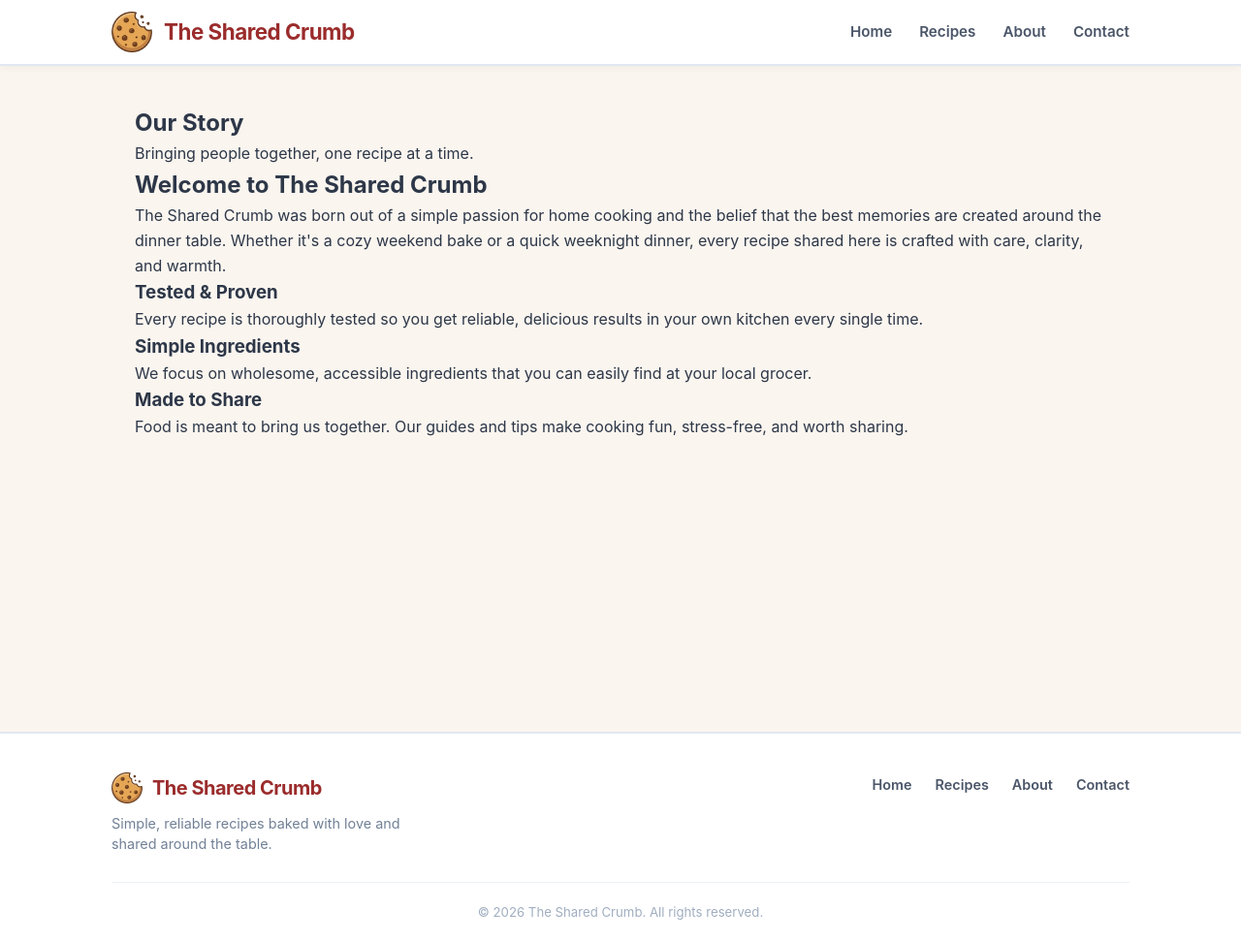
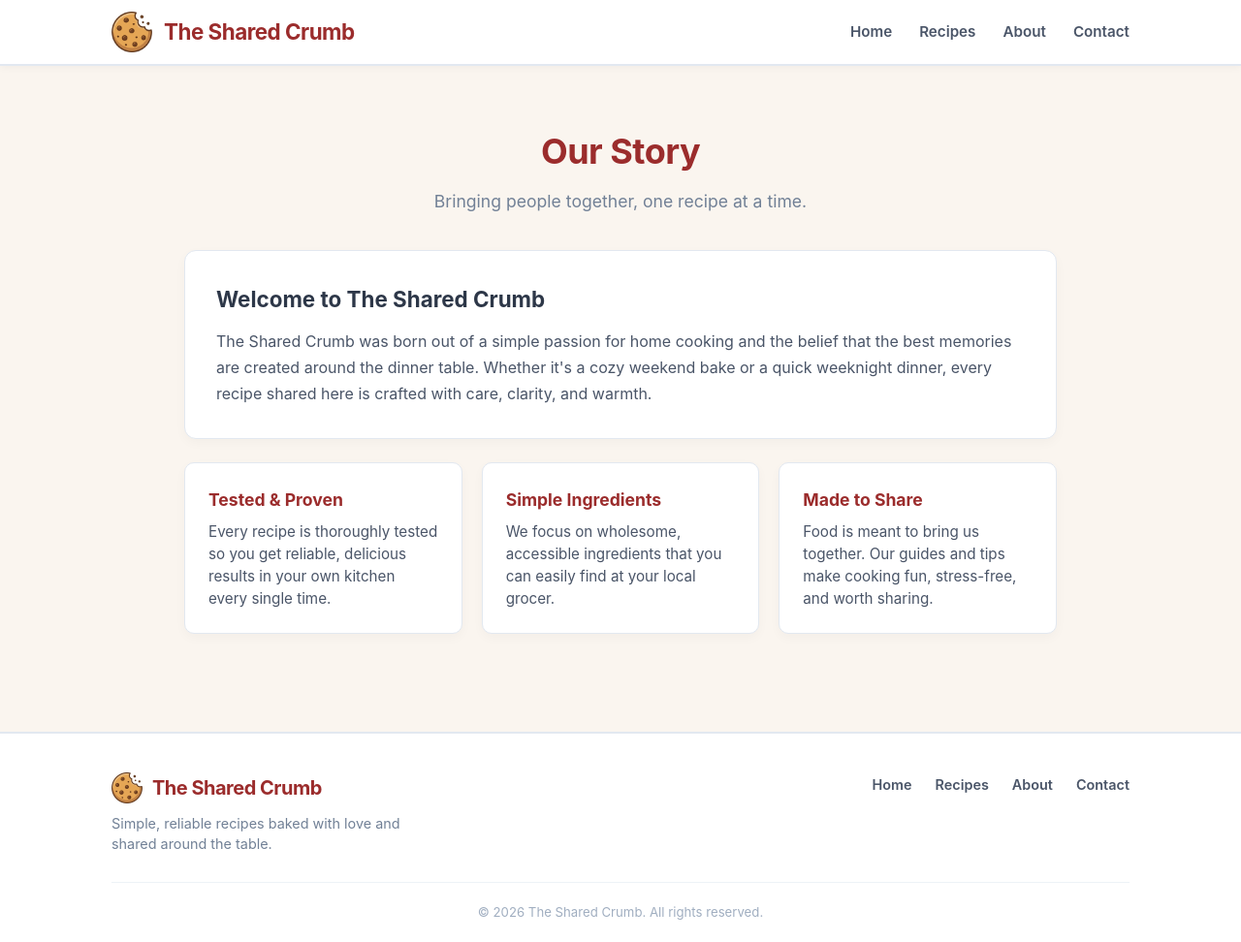
Before and after one commit to TheSharedCrumb/TheSharedCrumb, a Jekyll site: the page built from about.html, in a window 1280 px wide and 972 px high. Shown: the whole window at 97% size. Built offline with Jekyll 4.4.1, drawn with Linux system fonts in a browser that asks for light colours.

Commit message:
Update section headers and add styles for about page

```diff
--- a/assets/css/style.css
+++ b/assets/css/style.css
@@ -108,7 +108,27 @@ nav a:hover::after {
 }
 
 /* ==========================================================================
-   3. Category Badges & Tags
+   3. Hero Welcome Section (Home Page)
+   ========================================================================== */
+.hero-welcome {
+  text-align: center;
+  margin: 10px 0 32px;
+}
+
+.hero-welcome h1 {
+  font-size: 2.25rem;
+  color: #9B2C2C;
+  letter-spacing: -0.5px;
+  margin-bottom: 6px;
+}
+
+.hero-welcome p {
+  font-size: 1.1rem;
+  color: #718096;
+}
+
+/* ==========================================================================
+   4. Category Badges & Tags
    ========================================================================== */
 .recipe-category-badges {
   display: flex;
@@ -137,7 +157,7 @@ nav a:hover::after {
 }
 
 /* ==========================================================================
-   4. Featured Recipe Carousel
+   5. Featured Recipe Carousel
    ========================================================================== */
 .featured-section {
   margin: 20px 0 60px;
@@ -252,7 +272,7 @@ nav a:hover::after {
 }
 
 /* ==========================================================================
-   5. Recipe Index Page & Grid Controls
+   6. Recipe Index Page & Grid Controls
    ========================================================================== */
 .recipes-archive-container {
   max-width: 1050px;
@@ -393,7 +413,124 @@ nav a:hover::after {
 }
 
 /* ==========================================================================
-   6. Individual Recipe Layout Styles
+   7. About & Contact Page Styles
+   ========================================================================== */
+.about-container {
+  max-width: 900px;
+  margin: 20px auto 60px;
+}
+
+.about-hero {
+  text-align: center;
+  margin-bottom: 36px;
+}
+
+.about-hero h1 {
+  font-size: 2.25rem;
+  color: #9B2C2C;
+  letter-spacing: -0.5px;
+  margin-bottom: 8px;
+}
+
+.about-subtitle {
+  font-size: 1.1rem;
+  color: #718096;
+}
+
+.about-card {
+  background-color: #FFFFFF;
+  border: 1px solid #E2E8F0;
+  border-radius: 12px;
+  padding: 32px;
+  margin-bottom: 24px;
+  box-shadow: 0 4px 12px rgba(0, 0, 0, 0.03);
+}
+
+.about-card h2 {
+  color: #2D3748;
+  font-size: 1.4rem;
+  margin-bottom: 12px;
+}
+
+.about-card p {
+  color: #4A5568;
+  font-size: 1rem;
+  line-height: 1.7;
+}
+
+.about-grid {
+  display: grid;
+  grid-template-columns: repeat(auto-fit, minmax(240px, 1fr));
+  gap: 20px;
+}
+
+.about-box {
+  background-color: #FFFFFF;
+  border: 1px solid #E2E8F0;
+  border-radius: 10px;
+  padding: 24px;
+  box-shadow: 0 4px 12px rgba(0, 0, 0, 0.03);
+}
+
+.about-box h3 {
+  color: #9B2C2C;
+  font-size: 1.1rem;
+  margin-bottom: 8px;
+}
+
+.about-box p {
+  color: #4A5568;
+  font-size: 0.95rem;
+  line-height: 1.5;
+}
+
+/* Contact Page Coming Soon Card */
+.contact-coming-soon {
+  display: flex;
+  justify-content: center;
+  align-items: center;
+  min-height: 40vh;
+  padding: 20px 0;
+}
+
+.coming-soon-card {
+  background-color: #FFFFFF;
+  border: 1px solid #E2E8F0;
+  border-radius: 12px;
+  padding: 40px 32px;
+  max-width: 500px;
+  width: 100%;
+  text-align: center;
+  box-shadow: 0 4px 12px rgba(0, 0, 0, 0.03);
+}
+
+.coming-soon-card h1 {
+  font-size: 2rem;
+  color: #9B2C2C;
+  letter-spacing: -0.5px;
+  margin-bottom: 12px;
+}
+
+.coming-soon-badge {
+  display: inline-block;
+  background-color: #FAF5EF;
+  color: #9B2C2C;
+  border: 1px solid #E2E8F0;
+  font-size: 0.8rem;
+  font-weight: 700;
+  text-transform: uppercase;
+  padding: 4px 12px;
+  border-radius: 12px;
+  margin-bottom: 16px;
+}
+
+.coming-soon-text {
+  color: #718096;
+  font-size: 0.95rem;
+}
+
+/* ==========================================================================
+   8. Individual Recipe Layout Styles
    ========================================================================== */
 .recipe-detail-container {
   max-width: 800px;
@@ -507,7 +644,7 @@ nav a:hover::after {
 }
 
 /* ==========================================================================
-   7. Footer Layout & Styling
+   9. Footer Layout & Styling
    ========================================================================== */
 footer {
   background-color: #FFFFFF;
@@ -593,7 +730,7 @@ footer {
 }
 
 /* ==========================================================================
-   8. Mobile Responsive Adjustments
+   10. Mobile Responsive Adjustments
    ========================================================================== */
 @media (max-width: 600px) {
   /* Header Mobile */
```
